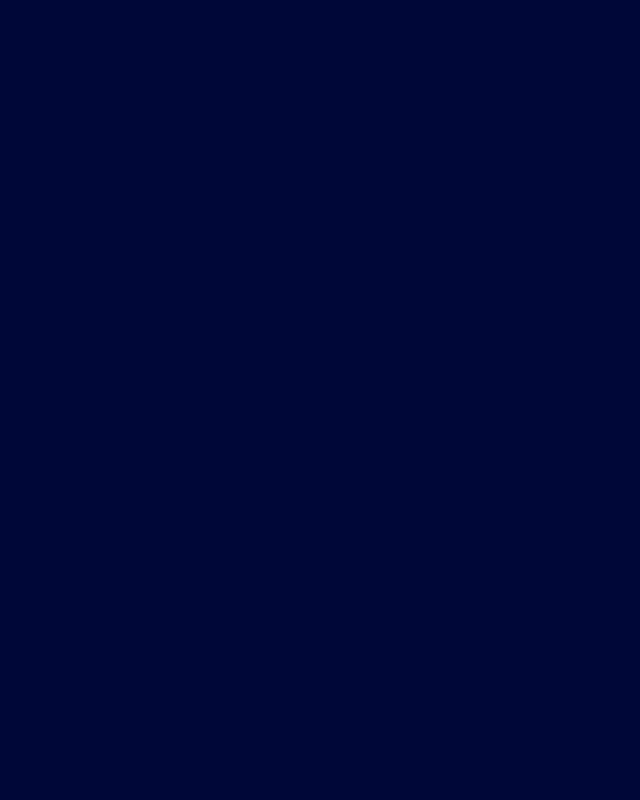
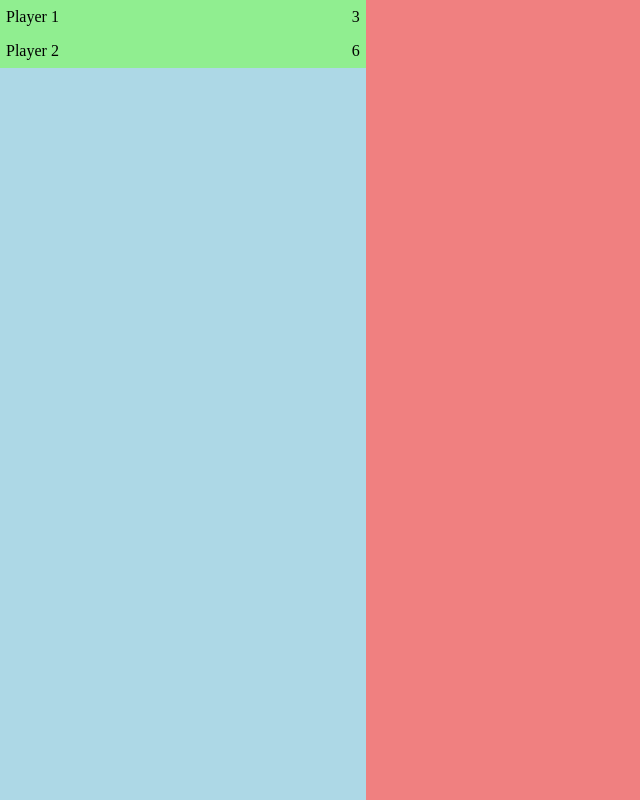
Before and after one commit to JonathanShifman/red7-code, an Angular app in the folder client/: page / in a window 1280 px wide. Shown: the whole page, without its empty margins (0-640 px from the left). Built offline with nearby package versions, Linux system fonts and the light colour scheme.

Commit message:
General page structure, opponent component

```diff
--- a/client/src/app/app.module.ts
+++ b/client/src/app/app.module.ts
@@ -2,10 +2,12 @@ import { BrowserModule } from '@angular/platform-browser';
 import { NgModule } from '@angular/core';
 
 import { AppComponent } from './components/app/app.component';
+import { OpponentComponent } from './components/opponent/opponent.component';
 
 @NgModule({
   declarations: [
-    AppComponent
+    AppComponent,
+    OpponentComponent
   ],
   imports: [
     BrowserModule
--- a/client/src/app/components/app/app.component.css
+++ b/client/src/app/components/app/app.component.css
@@ -2,4 +2,19 @@
   width: 100%;
   height: 100%;
   background-color: #000738;
+  display: flex;
 }
+#sidebar-wrapper {
+  flex: 2;
+  background-color: lightblue;
+}
+#action-wrapper {
+  flex: 5;
+  background-color: lightcoral;
+}
+#opponents-wrapper {
+  background-color: lightgreen;
+}
+#log-wrapper {
+  background-color: lightyellow;
+}
--- a/client/src/app/components/app/app.component.html
+++ b/client/src/app/components/app/app.component.html
@@ -1 +1,12 @@
-<div id="app-wrapper"></div>
+<div id="app-wrapper">
+  <div id="sidebar-wrapper">
+    <div id="opponents-wrapper">
+      <app-opponent name="Player 1" [numOfCards]="3"></app-opponent>
+      <app-opponent name="Player 2" [numOfCards]="6"></app-opponent>
+    </div>
+    <div id="log-wrapper">
+
+    </div>
+  </div>
+  <div id="action-wrapper"></div>
+</div>
--- /dev/null
+++ b/client/src/app/components/opponent/opponent.component.css
@@ -0,0 +1,5 @@
+#opponent-wrapper {
+  padding: 8px 6px;
+  display: flex;
+  justify-content: space-between;
+}
--- /dev/null
+++ b/client/src/app/components/opponent/opponent.component.html
@@ -0,0 +1,4 @@
+<div id="opponent-wrapper">
+  <div id="name-wrapper">{{ name }}</div>
+  <div id="num-of-cards-wrapper">{{ numOfCards }}</div>
+</div>
--- /dev/null
+++ b/client/src/app/components/opponent/opponent.component.ts
@@ -0,0 +1,18 @@
+import {Component, Input, OnInit} from '@angular/core';
+
+@Component({
+  selector: 'app-opponent',
+  templateUrl: './opponent.component.html',
+  styleUrls: ['./opponent.component.css']
+})
+export class OpponentComponent implements OnInit {
+
+  @Input() name: string;
+  @Input() numOfCards: number;
+
+  constructor() { }
+
+  ngOnInit() {
+  }
+
+}
```
Also changed, not shown: 1 other file (tests, documents, lock files or other folders).
